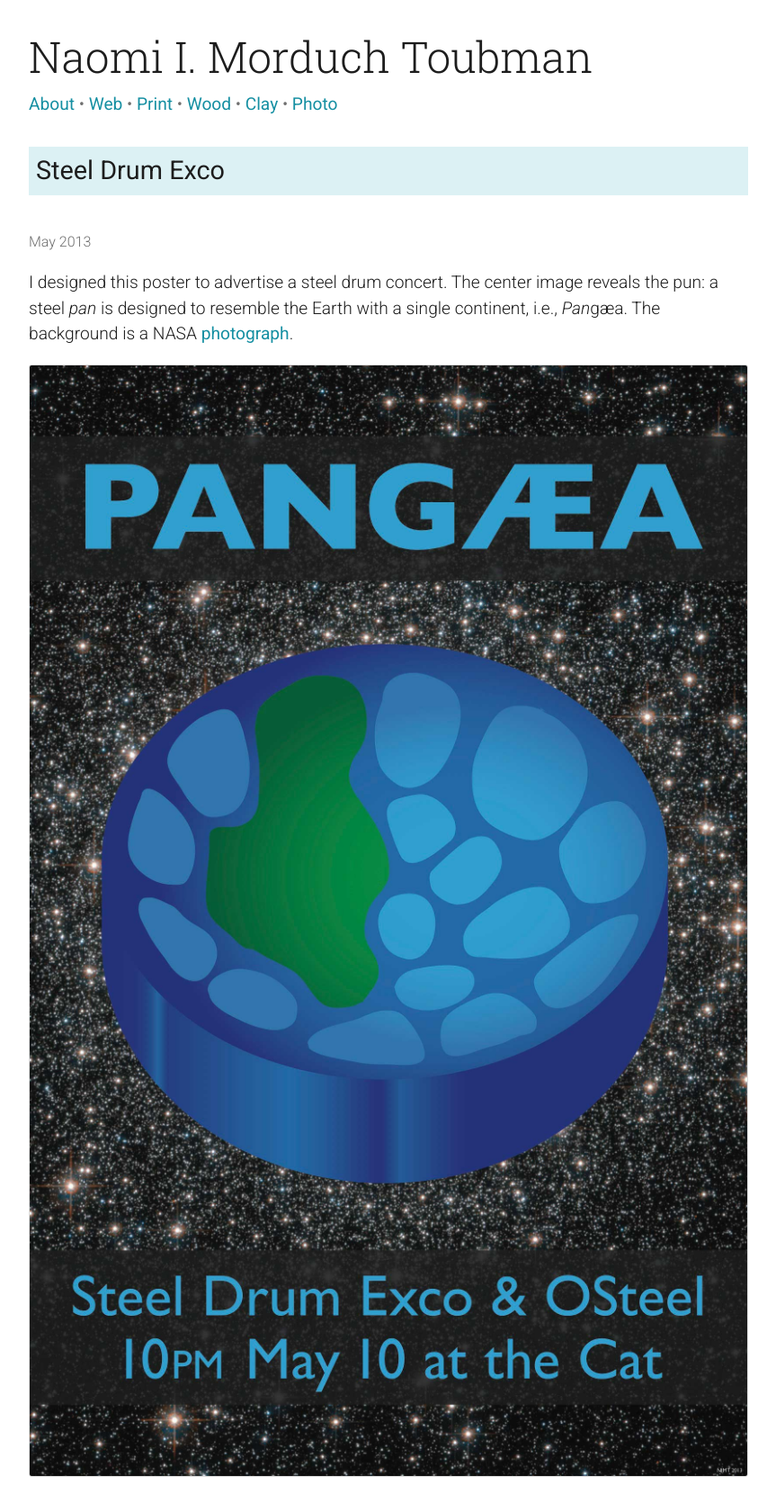
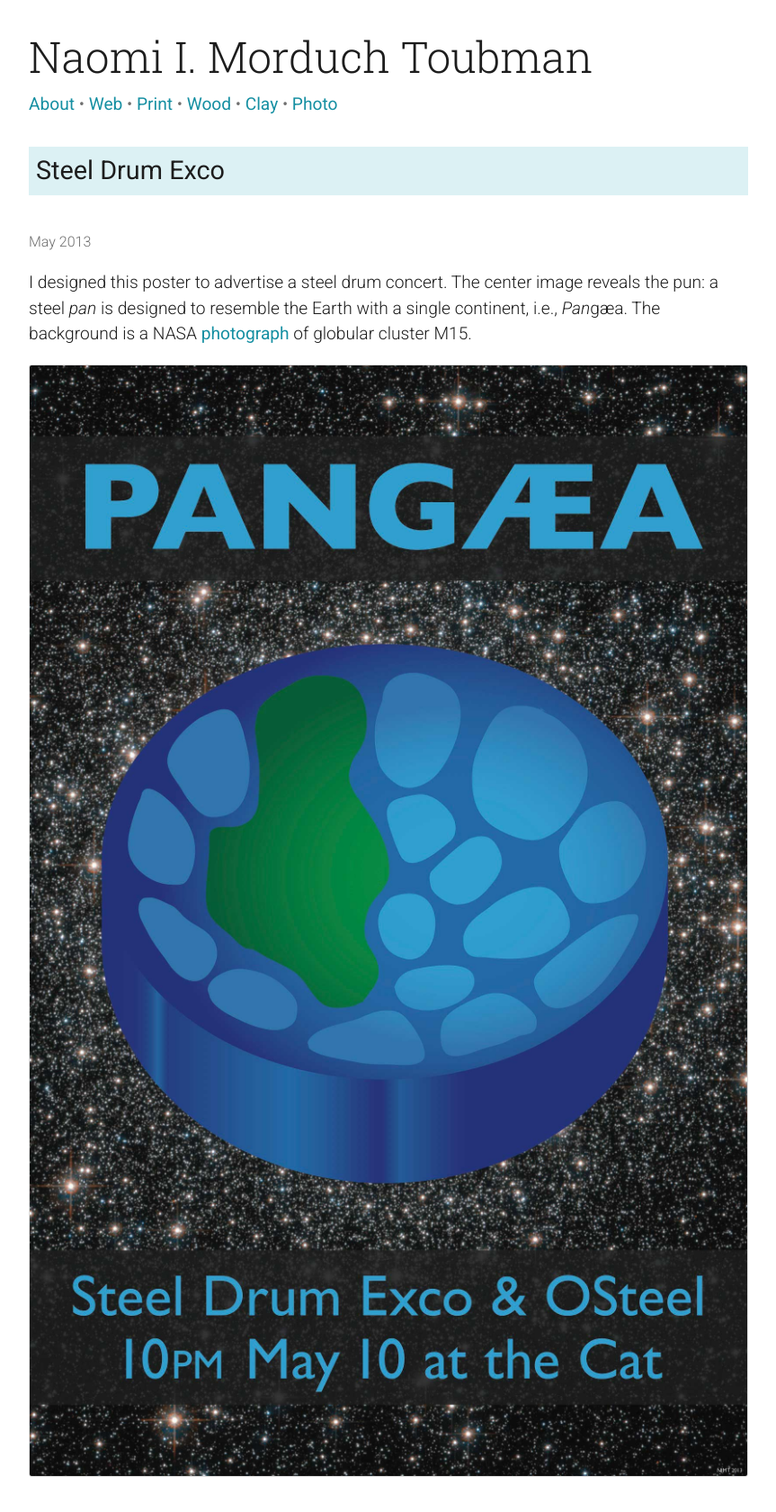
Before and after one commit to nmorduch/nmorduch.github.io, a Jekyll site: the page built from _posts/2013-05-10-pangaea.md, in a window 1280 px wide. Shown: the whole page at 90% size, without its empty margins (208-1071 px from the left). Built offline with Jekyll 4.4.1, drawn with Linux system fonts in a browser that asks for light colours.

Commit message:
Add more NASA image info for extra nerdery

```diff
--- a/_posts/2013-05-10-pangaea.md
+++ b/_posts/2013-05-10-pangaea.md
@@ -5,4 +5,4 @@ img:
 - large: pangaea-poster.jpg
 ---
 
-I designed this poster to advertise a steel drum concert. The center image reveals the pun: a steel *pan* is designed to resemble the Earth with a single continent, i.e., *Pan*gæa. The background is a NASA [photograph](http://apod.nasa.gov/apod/ap110503.html).
+I designed this poster to advertise a steel drum concert. The center image reveals the pun: a steel *pan* is designed to resemble the Earth with a single continent, i.e., *Pan*gæa. The background is a NASA [photograph](http://apod.nasa.gov/apod/ap110503.html) of globular cluster M15.
```
Also changed, not shown: _posts/2012-02-27-fambly-card.md (+1 -1 lines).
